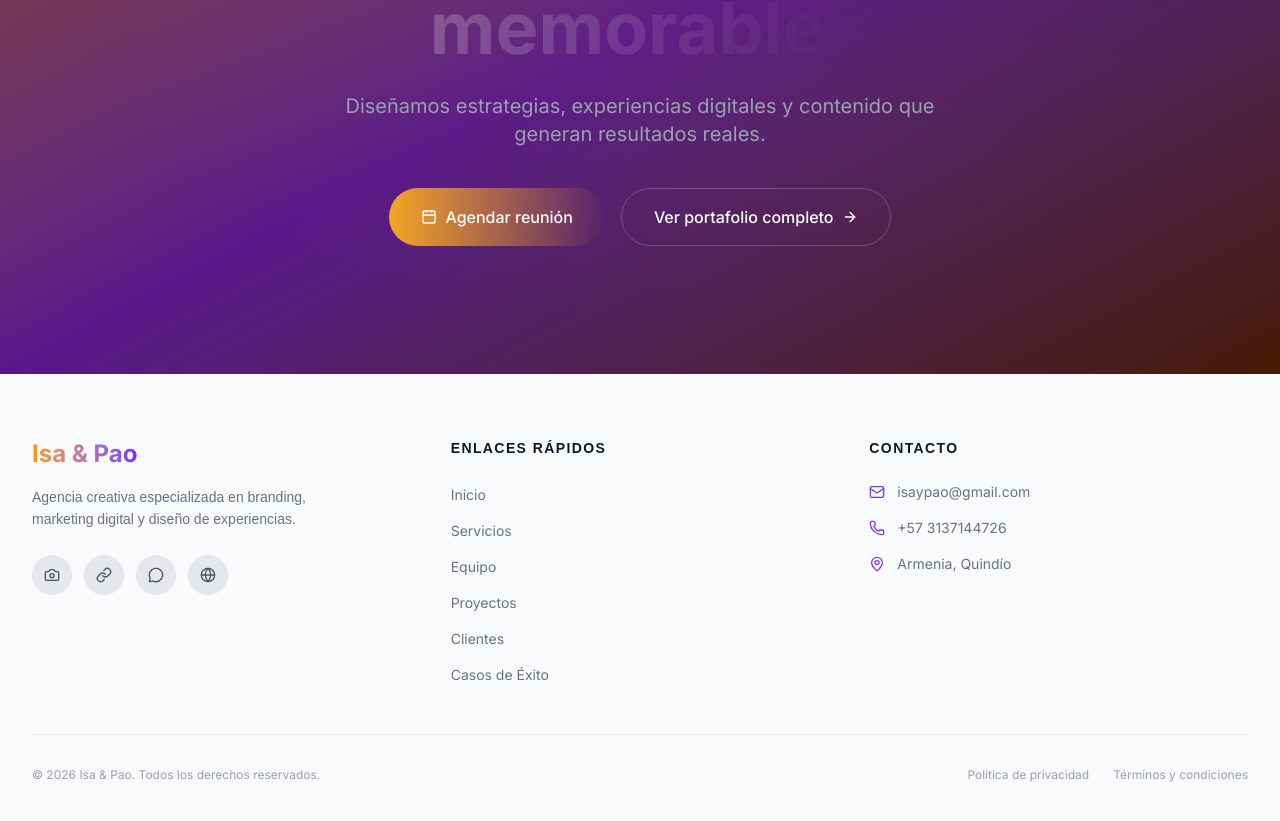
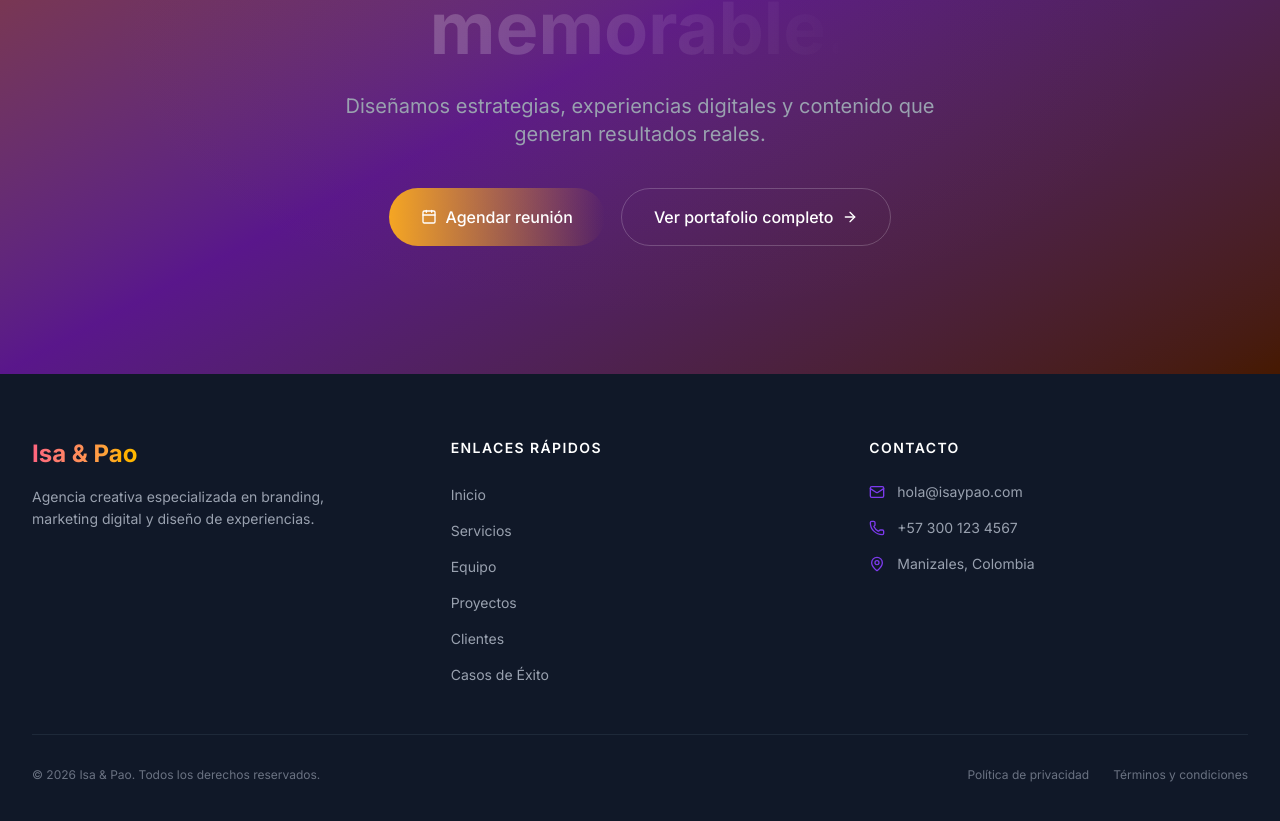
Before and after one commit to icristinahincapie-pantone/Portafolio-Isa-y-Pao, a Next.js app: page / in a window 1280 px wide. Shown: the part 8073-8894 px from the top of the page. Built offline with nearby package versions, Linux system fonts and the light colour scheme; a web font is replaced by a local one.

Commit message:
fix: remove social media icons from footer

```diff
--- a/src/components/Footer.tsx
+++ b/src/components/Footer.tsx
@@ -3,22 +3,15 @@
 import { motion } from "framer-motion";
 import { Mail, Phone, MapPin, Camera, Link, MessageCircle, Globe } from "lucide-react";
 
-const socialLinks = [
-  { icon: Camera, href: "#", label: "Instagram" },
-  { icon: Link, href: "#", label: "LinkedIn" },
-  { icon: MessageCircle, href: "#", label: "WhatsApp" },
-  { icon: Globe, href: "#", label: "Behance" },
-];
-
 const contactInfo = [
-  { icon: Mail, text: "isaypao@gmail.com", href: "mailto:isaypao@gmail.com" },
-  { icon: Phone, text: "+57 3137144726", href: "tel:+573137144726" },
-  { icon: MapPin, text: "Armenia, Quindío", href: "#" },
+  { icon: Mail, text: "hola@isaypao.com", href: "mailto:hola@isaypao.com" },
+  { icon: Phone, text: "+57 300 123 4567", href: "tel:+573001234567" },
+  { icon: MapPin, text: "Manizales, Colombia", href: "#" },
 ];
 
 export default function Footer() {
   return (
-    <footer id="contacto" className="bg-gray-50 text-gray-600">
+    <footer id="contacto" className="bg-gray-900 text-gray-300">
       <div className="max-w-7xl mx-auto px-4 sm:px-6 lg:px-8 py-16">
         <div className="grid grid-cols-1 md:grid-cols-3 gap-10">
           <motion.div
@@ -27,30 +20,14 @@ export default function Footer() {
             viewport={{ once: true }}
             transition={{ duration: 0.6 }}
           >
-            <h3 className="text-2xl font-bold mb-4">
-              <span className="bg-gradient-to-r from-amber-500 to-violet-600 bg-clip-text text-transparent">
+            <h3 className="text-2xl font-bold text-white mb-4">
+              <span className="bg-gradient-to-r from-rose-400 to-amber-400 bg-clip-text text-transparent">
                 Isa & Pao
               </span>
             </h3>
-            <p className="text-sm text-gray-500 leading-relaxed max-w-xs font-descriptor">
+            <p className="text-sm text-gray-400 leading-relaxed max-w-xs">
               Agencia creativa especializada en branding, marketing digital y diseño de experiencias.
             </p>
-
-            <div className="flex gap-3 mt-6">
-              {socialLinks.map((social) => {
-                const Icon = social.icon;
-                return (
-                  <a
-                    key={social.label}
-                    href={social.href}
-                    className="w-10 h-10 rounded-full bg-gray-200 flex items-center justify-center hover:bg-primary hover:text-white transition-colors duration-200"
-                    aria-label={social.label}
-                  >
-                    <Icon className="w-4 h-4" />
-                  </a>
-                );
-              })}
-            </div>
           </motion.div>
 
           <motion.div
@@ -59,7 +36,7 @@ export default function Footer() {
             viewport={{ once: true }}
             transition={{ duration: 0.6, delay: 0.1 }}
           >
-            <h4 className="text-sm font-semibold tracking-widest uppercase text-gray-900 mb-6 font-descriptor">
+            <h4 className="text-sm font-semibold tracking-widest uppercase text-white mb-6">
               Enlaces rápidos
             </h4>
             <ul className="space-y-3">
@@ -74,7 +51,7 @@ export default function Footer() {
                 <li key={link.label}>
                   <a
                     href={link.href}
-                    className="text-sm text-gray-500 hover:text-primary transition-colors duration-200"
+                    className="text-sm text-gray-400 hover:text-white transition-colors duration-200"
                   >
                     {link.label}
                   </a>
@@ -89,7 +66,7 @@ export default function Footer() {
             viewport={{ once: true }}
             transition={{ duration: 0.6, delay: 0.2 }}
           >
-            <h4 className="text-sm font-semibold tracking-widest uppercase text-gray-900 mb-6 font-descriptor">
+            <h4 className="text-sm font-semibold tracking-widest uppercase text-white mb-6">
               Contacto
             </h4>
             <ul className="space-y-4">
@@ -99,7 +76,7 @@ export default function Footer() {
                   <li key={item.text}>
                     <a
                       href={item.href}
-                      className="flex items-center gap-3 text-sm text-gray-500 hover:text-primary transition-colors duration-200"
+                      className="flex items-center gap-3 text-sm text-gray-400 hover:text-white transition-colors duration-200"
                     >
                       <Icon className="w-4 h-4 text-primary flex-shrink-0" />
                       {item.text}
@@ -111,15 +88,15 @@ export default function Footer() {
           </motion.div>
         </div>
 
-        <div className="mt-12 pt-8 border-t border-gray-200 flex flex-col sm:flex-row items-center justify-between gap-4">
-          <p className="text-xs text-gray-400">
+        <div className="mt-12 pt-8 border-t border-gray-800 flex flex-col sm:flex-row items-center justify-between gap-4">
+          <p className="text-xs text-gray-500">
             &copy; {new Date().getFullYear()} Isa & Pao. Todos los derechos reservados.
           </p>
-          <div className="flex gap-6 text-xs text-gray-400">
-            <a href="#" className="hover:text-primary transition-colors">
+          <div className="flex gap-6 text-xs text-gray-500">
+            <a href="#" className="hover:text-white transition-colors">
               Política de privacidad
             </a>
-            <a href="#" className="hover:text-primary transition-colors">
+            <a href="#" className="hover:text-white transition-colors">
               Términos y condiciones
             </a>
           </div>
```
